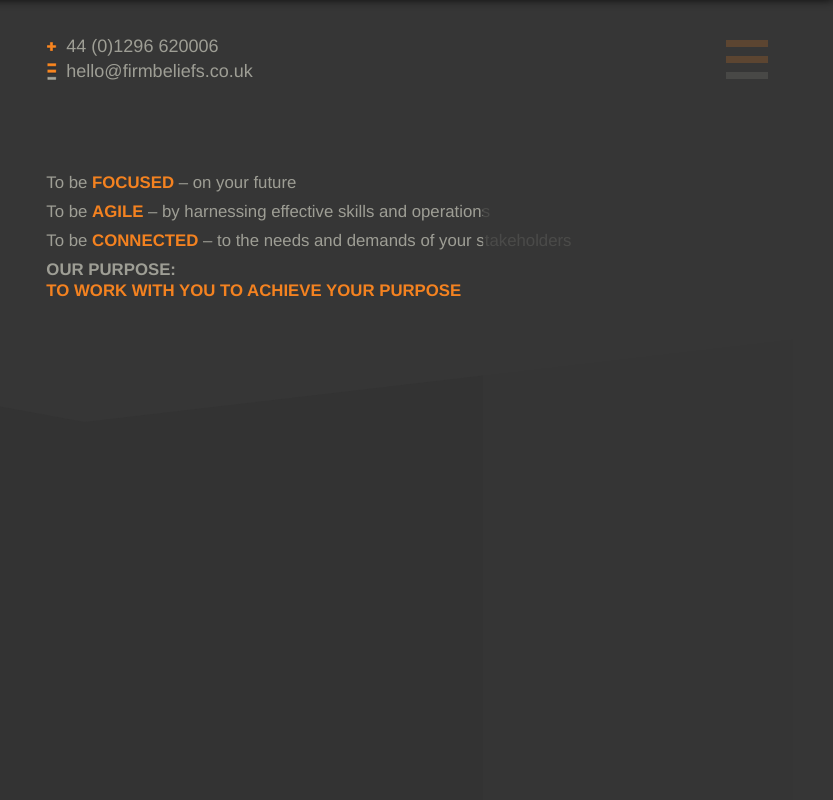
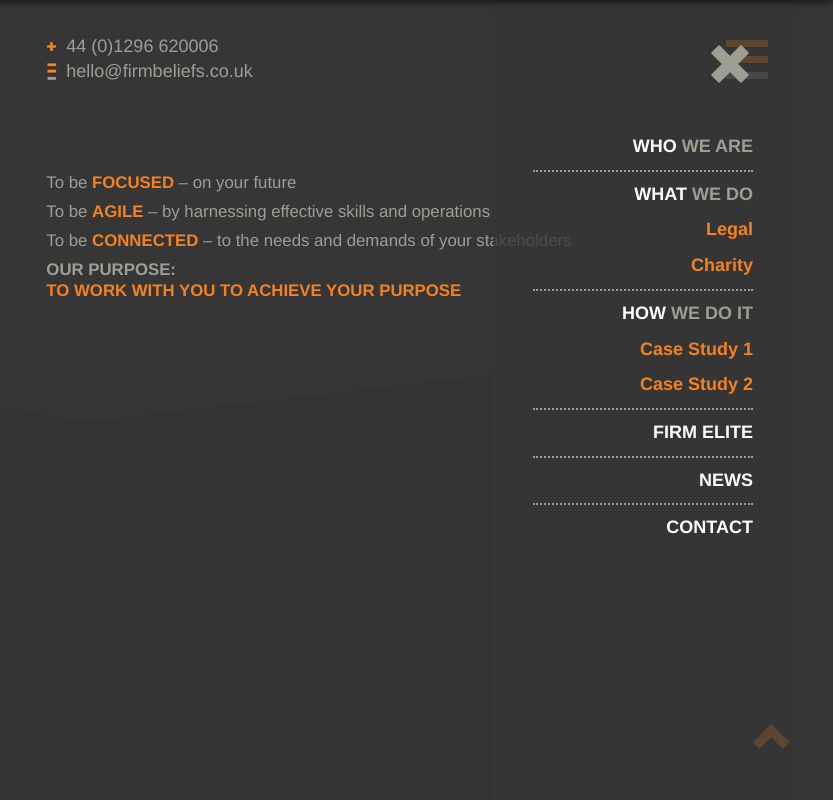
Before and after one commit to Gunzalez/firm-beliefs, a website: page website/index.html in a window 1280 px wide. Both pictures are taken after a click on the link 1193 px from the left and 59 px from the top of the page. Shown: the top 800 px of the page, 447-1280 px from the left. Drawn offline with nearby package versions, Linux system fonts and the light colour scheme; files whose address does not match are found by name.

Commit message:
Adds in main menu navigation

```diff
--- a/source/scss/firm-beliefs.scss
+++ b/source/scss/firm-beliefs.scss
@@ -29,9 +29,9 @@ body:before {
     left: 0;
     width: 100%;
     height: 10px;
-    -webkit-box-shadow: 0px 0px 10px rgba(0,0,0,.8);
-    -moz-box-shadow: 0px 0px 10px rgba(0,0,0,.8);
-    box-shadow: 0px 0px 10px rgba(0,0,0,.8);
+    -webkit-box-shadow: 0px 0px 10px rgba(0,0,0,.9);
+    -moz-box-shadow: 0px 0px 10px rgba(0,0,0,.9);
+    box-shadow: 0px 0px 10px rgba(0,0,0,.9);
     z-index: 100;
 }
 
@@ -177,7 +177,7 @@ h1 {
     }
 }
 
-.main-nav-trigger {
+.main-nav-trigger-open {
     position: absolute;
     bottom: 3px;
     right: 15px;
@@ -197,20 +197,31 @@ h1 {
     }
 }
 
+.main-nav-trigger-close {
+    text-align: right;
+    margin: 41px 0;
+
+    a {
+        font-size: 4.6rem;
+        line-height: 46px;
+        color: $clr-primary-grey;
+        @include transitions(0.5s);
+
+        &:hover {
+            color: #ffffff;
+        }
+    }
+}
+
 .main-nav-container {
     position: absolute;
     top: 0;
-    width: 310px;
-    height: 600px;
-    right: -325px;
+    width: 300px;
+    min-height: 800px;
+    right: -320px;
     z-index: 10;
     background-color: rgb(54, 54, 54);
     background-color: rgba(54, 54, 54, 0.80);
-//    background-color: red;
-
-    @media (max-width: $width-lg){
-        right: -310px;
-    }
 
     &.animated {
         @include transitions(0.5s);
@@ -218,15 +229,54 @@ h1 {
 
     &.open {
         right: -15px;
+    }
 
-        @media (max-width: $width-lg){
-            right: 0;
+    padding: 0 40px;
+}
+
+.main-nav {
+    @extend %cleanUL;
+    text-align: right;
+    width: 220px;
+
+    a {
+        &:hover {
+            text-decoration: none;
         }
     }
 
-    .main-nav {
+    > li {
+        font-size: 1.8rem;
+        text-transform: uppercase;
+        border-bottom: 2px dotted $clr-primary-grey;
+        margin-bottom: 10px;
+
+        &:nth-last-child(1){
+            border: none;
+        }
+
+        a {
+            color: #ffffff;
+            font-weight: 700;
+            padding:  0 0 10px 0;
+            display: block;
+
+            span {
+                color: $clr-primary-grey;
+            }
+        }
+    }
+
+    ul {
         @extend %cleanUL;
+
+        a {
+            color: $clr-primary-orange;
+            text-transform: capitalize;
+            font-size: 1.8rem;
+        }
     }
+
 }
 
 .h1-box {
@@ -694,6 +744,17 @@ h1 {
     }
 }
 
+.back-to-top {
+    position: fixed;
+    right: 30px;
+    bottom: 30px;
+
+    a {
+        font-size: 4.0rem;
+        padding: 10px;
+    }
+}
+
 .shaker {
     font-size: 1.2rem;
     background: #ffffff;
@@ -710,6 +771,5 @@ h1 {
         &:hover {
             color: $clr-primary-orange;
         }
-
     }
 }
--- a/todo.txt
+++ b/todo.txt
@@ -3,4 +3,5 @@ Responsive everything
 # Get fonts
 Delay carousel until images are loaded
 mobile-only links
-Header and Purpose alignment
+Header and Purpose alignment *
+Back To Top *
--- a/website/index.html
+++ b/website/index.html
@@ -8,7 +8,8 @@
     <!--<link rel="icon" href="images/favicon.ico" type="image/x-icon">-->
     <title>Firm Beliefs</title>
 
-    <link rel="stylesheet" href="http://maxcdn.bootstrapcdn.com/bootstrap/3.3.6/css/bootstrap.min.css">
+    <link rel="stylesheet" href="css/bootstrap.min.css">
+    <link rel="stylesheet" href="http://netdna.bootstrapcdn.com/bootstrap/3.3.2/css/bootstrap.min.css">
     <link href="css/firm-beliefs.css" rel="stylesheet">
 
     <!-- HTML5 shim and Respond.js for IE8 support of HTML5 elements and media queries -->
@@ -30,14 +31,31 @@
                         <li><a href="tel:+4401296620006" class="tel">44 (0)1296 620006</a></li>
                         <li><a href="mailto:hello@firmbeliefs.co.uk" class="email">hello@firmbeliefs.co.uk</a></li>
                     </ul>
-                    <div class="main-nav-trigger">
+                    <div class="main-nav-trigger-open">
                         <a href="#">&nbsp;</a>
                     </div>
                 </div>
             </div>
             <div class="main-nav-container">
+                <div class="main-nav-trigger-close">
+                    <a href="#"><span class="glyphicon glyphicon-remove"></span></a>
+                </div>
                 <ul class="main-nav">
-                    <li></li>
+                    <li><a href="#">Who <span>we are</span></a></li>
+                    <li><a href="#">What <span>we do</span></a>
+                        <ul>
+                            <li><a href="#">Legal</a></li>
+                            <li><a href="#">Charity</a></li>
+                        </ul>
+                    <li><a href="#">How <span>we do it</span></a>
+                        <ul>
+                            <li><a href="#">Case Study 1</a></li>
+                            <li><a href="#">Case Study 2</a></li>
+                        </ul>
+                    </li>
+                    <li><a href="#">Firm Elite</a></li>
+                    <li><a href="#">News</a></li>
+                    <li><a href="#">Contact</a></li>
                 </ul>
             </div>
         </div>
@@ -255,6 +273,9 @@
             </div>
         </div>
     </div>
+    <div class="back-to-top">
+        <a href="#"><span class="glyphicon glyphicon-chevron-up"></span></a>
+    </div>
 </div>
 <div class="shaker">
     Made by <a href="http://www.sugarshaker.com" target="_blank">SugarShaker</a>
--- a/website/js/firm-beliefs.js
+++ b/website/js/firm-beliefs.js
@@ -16,7 +16,8 @@
     firmBeliefs.environment = {
         // main navigation functionality
         $mainNavContainer: $('.main-nav-container'),
-        $mainNavTrigger: $('.main-nav-trigger a'),
+        $mainNavTriggerOpen: $('.main-nav-trigger-open a'),
+        $mainNavTriggerClose: $('.main-nav-trigger-close a', this.$mainNavContainer),
         mainNavShow: function(){
             this.$mainNavContainer.addClass('animated open');
         },
@@ -34,12 +35,17 @@
         init: function (){
             var self = this;
 
-            this.$mainNavTrigger.on('click', function(evt){
+            self.$mainNavTriggerOpen.on('click', function(evt){
                 evt.preventDefault();
                 self.mainNavShow();
             });
 
-            this.$mainNavContainer.on('mouseleave', function(){
+            self.$mainNavTriggerClose.on('click', function(evt){
+                evt.preventDefault();
+                self.mainNavHide();
+            });
+
+            self.$mainNavContainer.on('mouseleave', function(){
                 self.mainNavHide();
             });
 
```
Also changed, not shown: hours.txt (+8 -6 lines), website/css/bootstrap.min.css, website/css/firm-beliefs.css.
